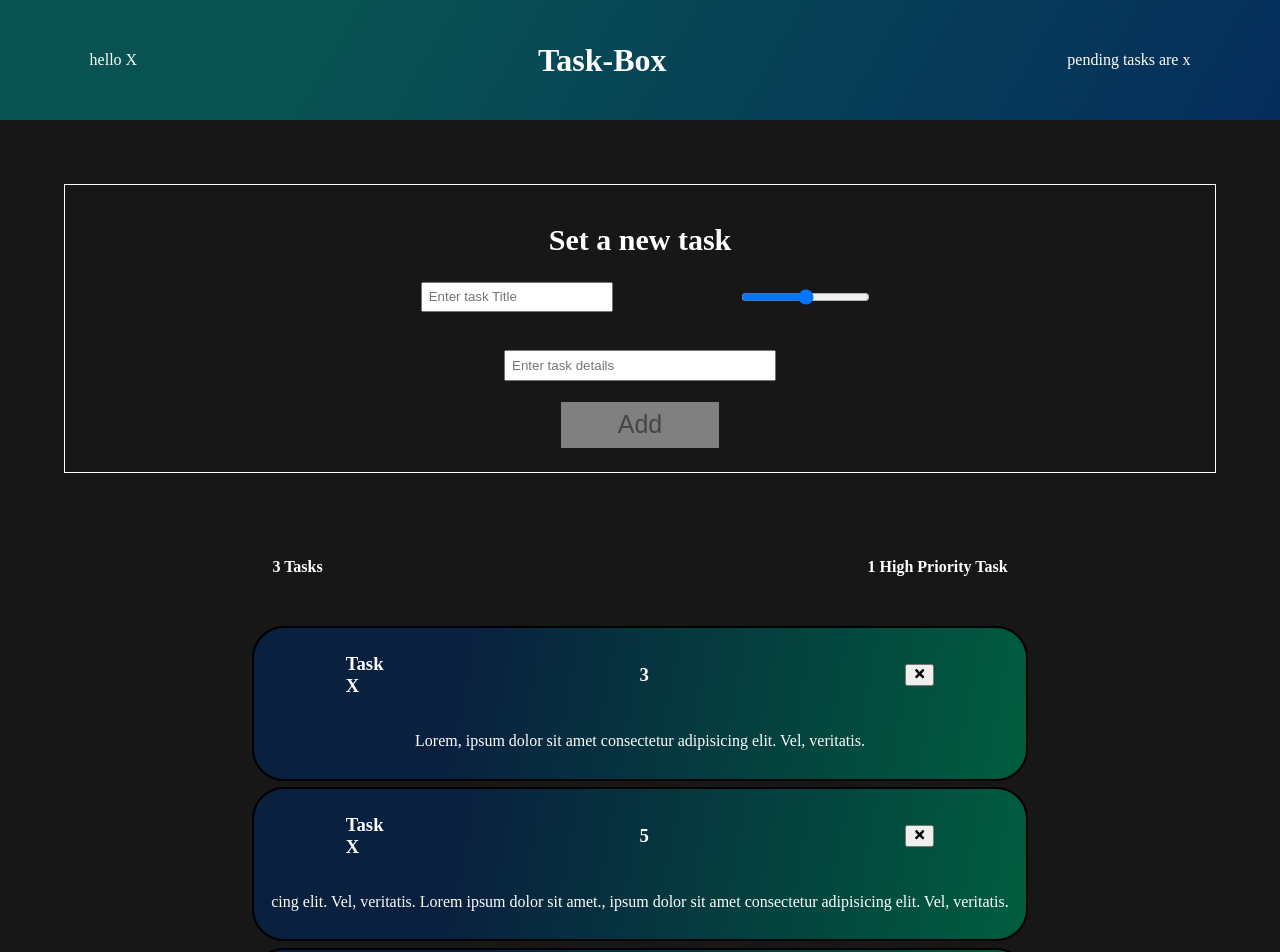
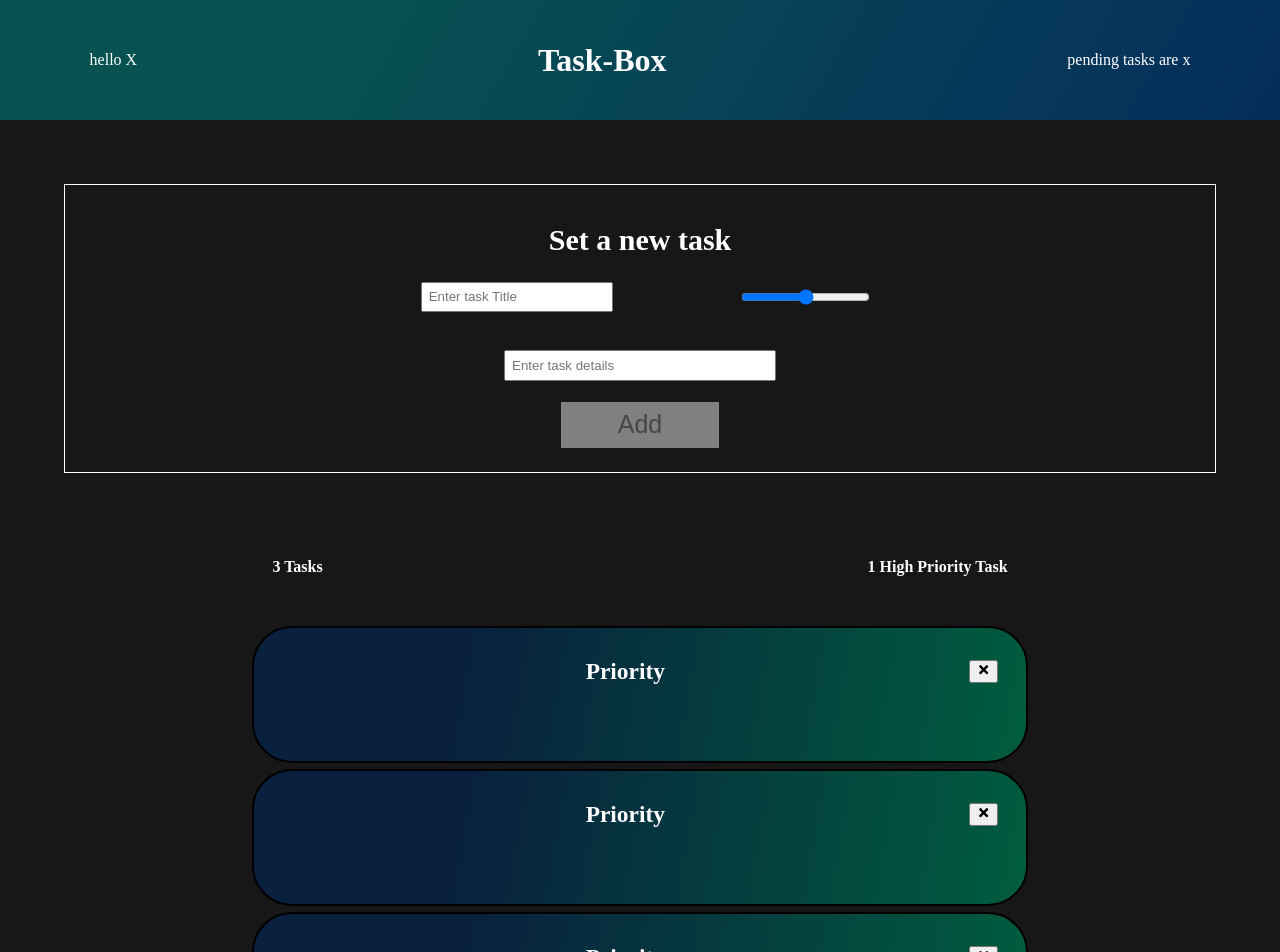
Before and after one commit to saurabh6893/TaskBox, a React (Create React App) app: page / in a window 1280 px wide. Shown: the top 952 px of the page. Built offline with nearby package versions, Linux system fonts and the light colour scheme.

Commit message:
added task addition

```diff
--- a/package.json
+++ b/package.json
@@ -10,6 +10,7 @@
     "react-dom": "^18.0.0",
     "react-icons": "^4.3.1",
     "react-scripts": "5.0.1",
+    "uuid": "^8.3.2",
     "web-vitals": "^2.1.4"
   },
   "scripts": {
--- a/src/App.js
+++ b/src/App.js
@@ -1,4 +1,5 @@
 import React, { useState } from 'react'
+import { v4 as uuidv4 } from 'uuid'
 import Head from './Components/Head'
 import TaskList from './Components/TaskList'
 import Data from './DataBase/Data'
@@ -6,13 +7,20 @@ import Stats from './Components/Stats'
 import TaskForm from './Components/TaskForm'
 function App() {
   const [task, setTask] = useState(Data)
+
   const deleteBox = (id) => {
     setTask(task.filter((item) => item.id !== id))
   }
+
+  const addTask = (newTask) => {
+    newTask.id = uuidv4()
+    setTask([newTask, ...task])
+  }
+
   return (
     <div className='app'>
       <Head />
-      <TaskForm />
+      <TaskForm handleAdd={addTask} />
       <Stats task={task} />
       <TaskList task={task} deleteBox={deleteBox} />
     </div>
--- a/src/Components/Task.jsx
+++ b/src/Components/Task.jsx
@@ -6,19 +6,16 @@ function Task({ t, deleteBox }) {
     <Box>
       <div className='task'>
         <div className='hx'>
-          <h3>Task X</h3>
-          <h3>{t.priority}</h3>
+          <h3>{t.title}</h3>
+          <h3>Priority {t.range}</h3>
           <button className='clx' onClick={() => deleteBox(t.id)}>
             <FaTimes />
           </button>
         </div>
-        <p>{t.text}</p>
+        <p>{t.details}</p>
       </div>
     </Box>
   )
 }
 
 export default Task
-
-{
-}
--- a/src/Components/TaskForm.jsx
+++ b/src/Components/TaskForm.jsx
@@ -2,13 +2,14 @@ import React from 'react'
 import { useState } from 'react'
 import TheButton from './TheButton'
 
-function TaskForm() {
+function TaskForm({ handleAdd }) {
   // useState Hooks
   const [title, setTitle] = useState('')
   const [range, setRange] = useState('')
   const [details, setDetails] = useState('')
   const [btnDisabled, setBtnDisabled] = useState(true)
   const [msg, setMsg] = useState('')
+  const [version, setVersion] = useState('incomplete')
 
   function verifier() {
     if (title === '') {
@@ -20,6 +21,7 @@ function TaskForm() {
     } else {
       setBtnDisabled(false)
       setMsg(null)
+      setVersion('complete')
     }
   }
   // Events
@@ -28,9 +30,23 @@ function TaskForm() {
     verifier()
   }
 
+  const handleSubmit = (e) => {
+    e.preventDefault()
+    if (title.trim().length > 4 && details.trim().length > 10) {
+      const newTask = {
+        title,
+        range,
+        details,
+      }
+      handleAdd(newTask)
+      setTitle('')
+      setRange(1)
+      setDetails('')
+    }
+  }
+
   const handleRange = (e) => {
-    setRange(e.target.value)
-    verifier()
+    setRange(+e.target.value)
   }
 
   const handleDetails = (e) => {
@@ -39,7 +55,7 @@ function TaskForm() {
   }
 
   return (
-    <form className='tf'>
+    <form className='tf' onSubmit={handleSubmit}>
       <h2>Set a new task</h2>
       <div className='inputBox'>
         <div className='up'>
@@ -66,7 +82,12 @@ function TaskForm() {
           className='down'
           value={details}
         />
-        <TheButton type='submit' className='btxx' isDisabled={btnDisabled}>
+        <TheButton
+          type='submit'
+          className='btxx'
+          isDisabled={btnDisabled}
+          version={version}
+        >
           Add
         </TheButton>
       </div>
--- a/src/Components/TheButton.jsx
+++ b/src/Components/TheButton.jsx
@@ -11,7 +11,7 @@ function TheButton({ children, version, type, isDisabled }) {
 TheButton.defaultProps = {
   version: 'incomplete',
   type: 'button',
-  isDisabled: false,
+  isDisabled: true,
 }
 
 export default TheButton
--- a/src/index.css
+++ b/src/index.css
@@ -34,7 +34,6 @@ body {
   position: relative;
   right: -0.5%;
   width: 99vw;
-  /* background-color: white; */
   display: flex;
   flex-direction: column;
   align-items: center;
@@ -72,16 +71,18 @@ body {
   flex-direction: row;
   align-items: center;
   justify-content: center;
+  width: 50%;
 }
 
 .hx > * {
-  margin-right: 10vw;
-  margin-left: 10vw;
+  margin-right: 40%;
+  margin-left: 40%;
 }
 
 .taskList,
 #Nt {
-  color: Black;
+  color: white;
+  font-size: 20px;
 }
 
 .sts {
```
Also changed, not shown: 1 other file (tests, documents, lock files or other folders).
